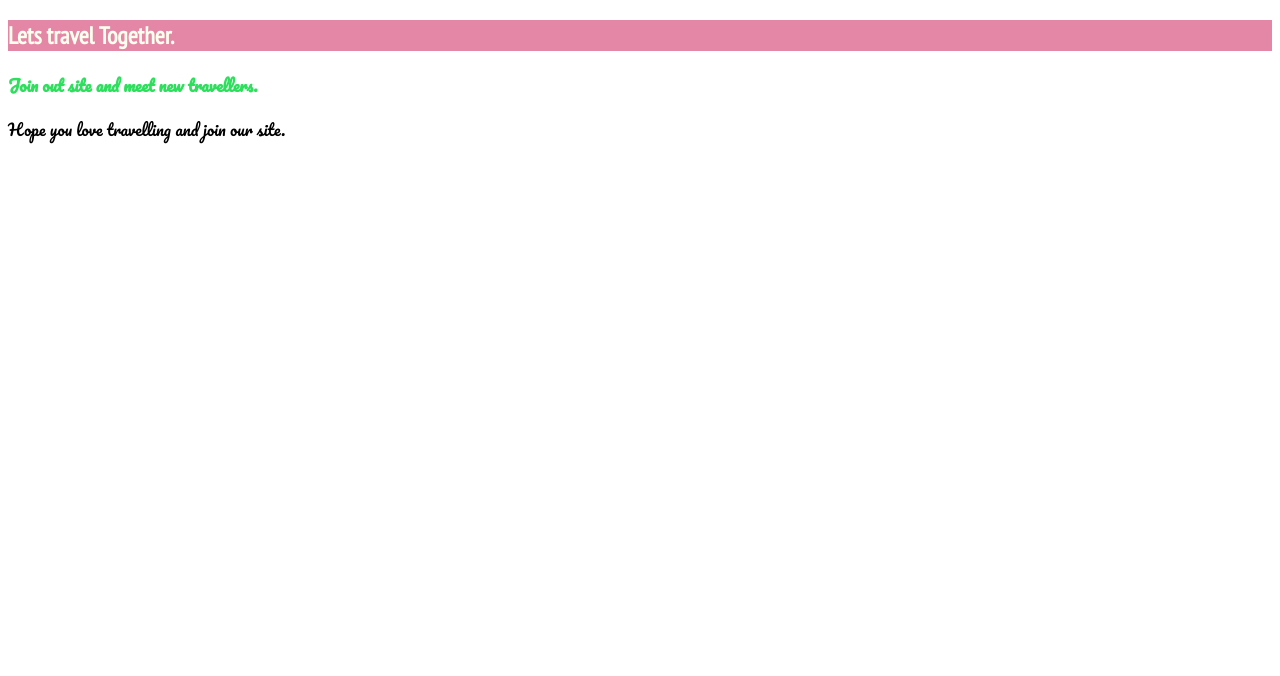
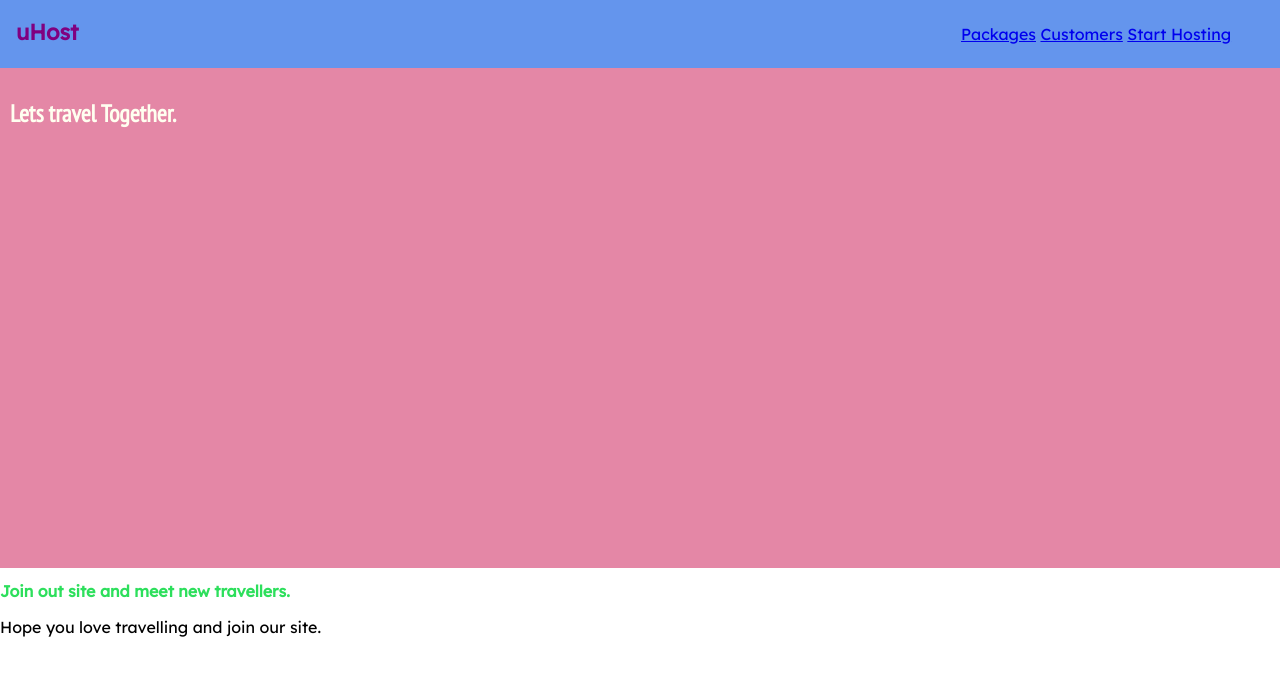
Before and after one commit to saymarizvi27/css-practice, a plain HTML site: page index.html in a window 1280 px wide. Drawn offline with Linux system fonts and the light colour scheme.

Commit message:
adding header to the page

```diff
--- a/index.css
+++ b/index.css
@@ -1,24 +1,63 @@
-body{
-    font-family: 'Pacifico', cursive;
+* {
+  box-sizing: border-box;
+}
+body {
+  font-family: "Lexend", sans-serif;
+  margin: 0;
 }
 
-#product-overview{
-    background: #e487a6;
+/*Box model*/
+#product-overview {
+  background: #e487a6;
+  padding: 10px;
+  height: 500px;
+
+  /* height cannot be set in % because its the given height
+    by the parent ie main area */
 }
 
-#product-overview h1{
-    color: ivory;
-    font-family: 'PT Sans Narrow', sans-serif;
+#product-overview h1 {
+  color: ivory;
+  font-family: "PT Sans Narrow", sans-serif;
 }
 
 /*But this will override*/
-h1{
-    color:purple;
+h1 {
+  color: purple;
 }
 
+/*Class override the h1 selector*/
+.section-title {
+  color: #2ddf5c;
+  font-size: inherit;
+}
 
-/*Class override the h1 selector*/
-.section-title{
-   color: #2ddf5c;
-   font-size: inherit;
+.main-header {
+  background-color: cornflowerblue;
+  width: 100%;
+  padding: 8px 16px;
 }
+
+.main-nav__item {
+  display: inline-block;
+  padding: 0;
+  margin: 0;
+  list-style: none;
+}
+
+.main-nav {
+  text-align: right;
+  display: inline-block;
+  width: calc(100% - 100px);
+}
+
+.main-header > div {
+  display: inline-block;
+}
+
+.main-header__brand {
+  text-decoration: none;
+  font-weight: bold;
+  color: purple;
+  font-size: 22px;
+}
--- a/index.html
+++ b/index.html
@@ -10,8 +10,29 @@
     <link rel="preconnect" href="https://fonts.gstatic.com">
     <link href="https://fonts.googleapis.com/css2?family=PT+Sans+Narrow&display=swap" rel="stylesheet">
     <link rel="preconnect" href="https://fonts.gstatic.com">
-    <link href="https://fonts.googleapis.com/css2?family=Pacifico&display=swap" rel="stylesheet">
+    <link rel="preconnect" href="https://fonts.gstatic.com">
+    <link href="https://fonts.googleapis.com/css2?family=Lexend&display=swap" rel="stylesheet">
 </head>
+<header class="main-header">
+    <div class="main-div">
+        <a class="main-header__brand" href="index.html">
+            uHost
+        </a>
+    </div>
+    <nav class="main-nav">
+        <ul class="main-nav__items">
+            <li class="main-nav__item">
+                <a href="packages/index.html">Packages</a>
+            </li>
+            <li class="main-nav__item">
+                <a href="customers/index.html">Customers</a>
+            </li>
+            <li class="main-nav__item">
+                <a href="start-hosting/index.html">Start Hosting</a>
+            </li>
+        </ul>
+    </nav>
+</header>
 
 <body>
     <main>
```
